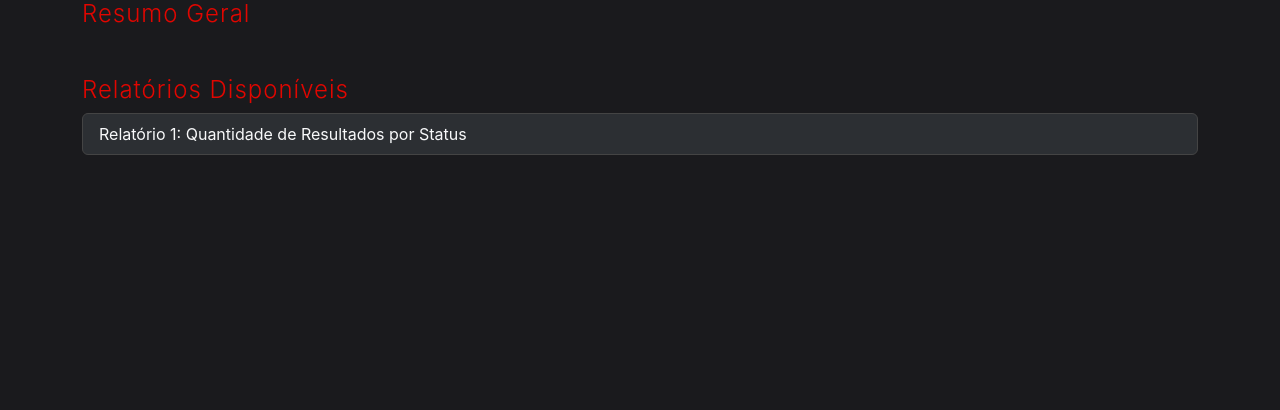
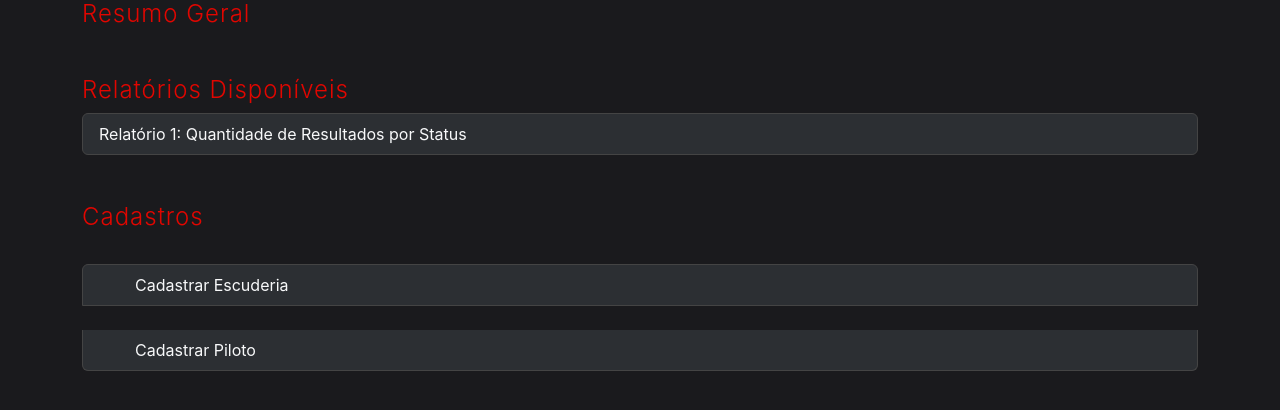
Before and after one commit to MateusBezerraa/formula_1, a Flask app: template templates/dashboard_admin.html in a window 1280 px wide. Shown: the part 149-559 px from the top of the page. Run offline with Flask 3, Linux system fonts and the light colour scheme; the template is opened without the code that fills it, so the values that code supplies are empty; some libraries are stand-ins or nearby versions.

Commit message:
Adc base de cadastrar

```diff
--- a/app.py
+++ b/app.py
@@ -88,6 +88,42 @@ def relatorio(nome_relatorio):
 
     return "Relatório não encontrado.", 404
 
+@app.route('/cadastrar_escuderia', methods=['GET', 'POST'])
+def cadastrar_escuderia():
+    if 'user_info' not in session or session['user_info']['tipo'] != 'Administrador':
+        return redirect(url_for('login'))
+
+    if request.method == 'POST':
+        constructor_ref = request.form['constructor_ref']
+        name = request.form['name']
+        nationality = request.form['nationality']
+        url = request.form['url']
+
+        sucesso, mensagem = db.inserir_escuderia(constructor_ref, name, nationality, url)
+        return render_template('cadastrar_escuderia.html', sucesso=sucesso, mensagem=mensagem)
+
+    return render_template('cadastrar_escuderia.html')
+
+
+@app.route('/cadastrar_piloto', methods=['GET', 'POST'])
+def cadastrar_piloto():
+    if 'user_info' not in session or session['user_info']['tipo'] != 'Administrador':
+        return redirect(url_for('login'))
+
+    if request.method == 'POST':
+        driver_ref = request.form['driver_ref']
+        number = request.form['number']
+        code = request.form['code']
+        forename = request.form['forename']
+        surname = request.form['surname']
+        dob = request.form['dob']
+        nationality = request.form['nationality']
+
+        sucesso, mensagem = db.inserir_piloto(driver_ref, number, code, forename, surname, dob, nationality)
+        return render_template('cadastrar_piloto.html', sucesso=sucesso, mensagem=mensagem)
+
+    return render_template('cadastrar_piloto.html')
+
 
 if __name__ == '__main__':
     app.run(debug=True)
--- a/db.py
+++ b/db.py
@@ -54,8 +54,7 @@ def call_db_function(function_name, args=None):
 def verify_login(login, password):
     """
     Verifica as credenciais do usuário.
-    NOTA: O projeto pede autenticação SCRAM-SHA-256, que é gerenciada pelo
-    próprio PostgreSQL na conexão. Para a lógica da aplicação, verificamos
+    Para a lógica da aplicação, verificamos
     o login e a senha (que, no protótipo, estão em texto plano).
     """
     conn = get_db_connection()
@@ -93,3 +92,14 @@ def get_display_info(user_tipo, user_idoriginal):
     finally:
         release_db_connection(conn)
     return display
+
+def inserir_escuderia(constructor_ref, name, nationality, url):
+    try:
+        conn = get_connection()
+        cur = conn.cursor()
+        cur.execute("INSERT INTO constructors (constructorref, name, nationality, url) VALUES (%s, %s, %s, %s)",
+                    (constructor_ref, name, nationality, url))
+        conn.commit()
+        return True, "Escuderia cadastrada com sucesso."
+    except Exception as e:
+        return False, f"Erro ao cadastrar escuderia: {e}"
--- a/static/style.css
+++ b/static/css/style.css
@@ -3,8 +3,8 @@
    e criando uma atmosfera mais imersiva, apropriada para um tema de tecnologia
    e automobilismo. A fonte sans-serif é moderna e legível. */
 body {
-    background-color: #1a1a1d; /* Um cinza bem escuro, quase preto */
-    color: #f8f9fa; /* Texto branco/cinza claro para contraste */
+    background-color: #1a1a1d;
+    color: #f8f9fa;
     font-family: -apple-system, BlinkMacSystemFont, "Segoe UI", Roboto, "Helvetica Neue", Arial, sans-serif;
 }
 
--- a/templates/dashboard_admin.html
+++ b/templates/dashboard_admin.html
@@ -34,4 +34,16 @@
             Relatório 1: Quantidade de Resultados por Status
         </a>
         </div>
+
+
+    <h4 class="mt-5">Cadastros</h4>
+    <div class="list-group">
+        <a href="{{ url_for('cadastrar_escuderia') }}" class="list-group-item list-group-item-action">
+            Cadastrar Escuderia
+        </a>
+        <a href="{{ url_for('cadastrar_piloto') }}" class="list-group-item list-group-item-action">
+            Cadastrar Piloto
+        </a>
+    </div>
+
 {% endblock %}
--- a/templates/layout.html
+++ b/templates/layout.html
@@ -5,13 +5,21 @@
     <meta name="viewport" content="width=device-width, initial-scale=1">
     <title>F1 Analytics - {% block title %}{% endblock %}</title>
     <link href="https://cdn.jsdelivr.net/npm/bootstrap@5.3.3/dist/css/bootstrap.min.css" rel="stylesheet">
-
     <link rel="stylesheet" href="{{ url_for('static', filename='css/style.css') }}">
 </head>
 <body>
     <nav class="navbar navbar-expand-lg navbar-dark bg-dark">
         <div class="container-fluid">
             <a class="navbar-brand" href="{{ url_for('dashboard') }}">🏎️ F1 Analytics</a>
+            <div class="collapse navbar-collapse">
+                <ul class="navbar-nav me-auto mb-2 mb-lg-0">
+                    {% if session['user_info'] and session['user_info'].tipo == 'Administrador' %}
+                        <li class="nav-item">
+                            <a class="nav-link" href="{{ url_for('cadastrar_escuderia') }}">Cadastrar Escuderia</a>
+                        </li>
+                    {% endif %}
+                </ul>
+            </div>
             {% if session['user_info'] %}
             <div class="d-flex">
                 <span class="navbar-text me-3">
@@ -26,6 +34,5 @@
     <main class="container mt-4">
         {% block content %}{% endblock %}
     </main>
-
 </body>
 </html>
```
Also changed, not shown: 06_admin_create.sql (added, +20 -0 lines), templates/cadastrar_escuderia.html (added, +33 -0 lines).
